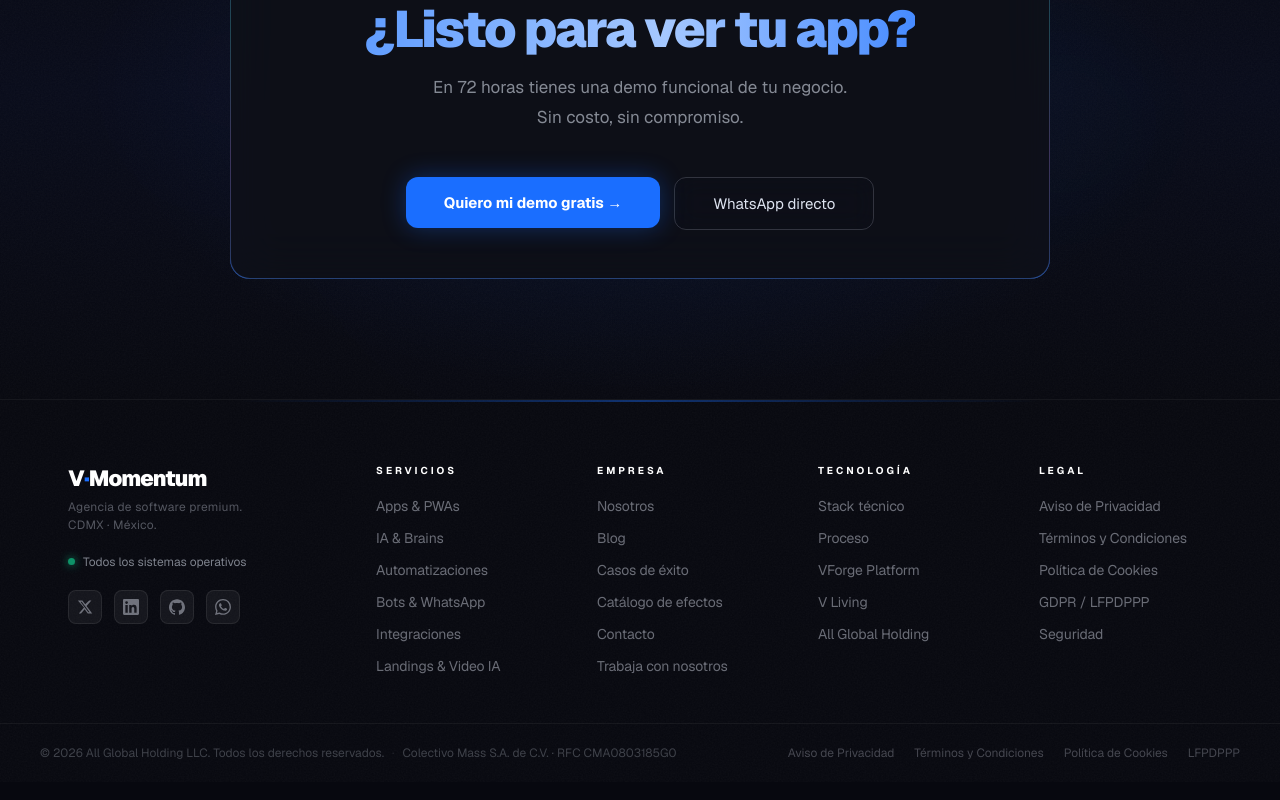
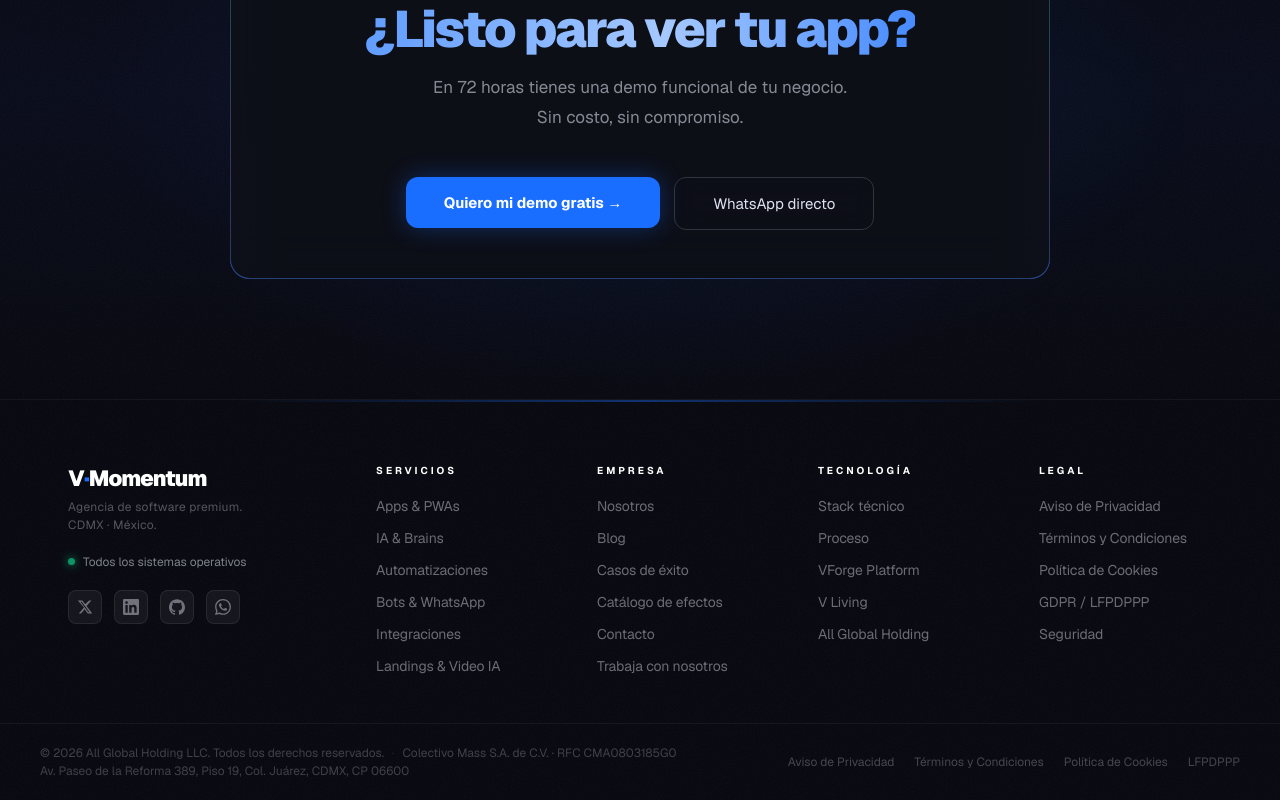
Before and after one commit to turbillon50/vmomentum-site, a Next.js app: page / in a window 1280 px wide. Shown: the part 4000-4800 px from the top of the page. Built offline with nearby package versions, Linux system fonts and the light colour scheme.

Commit message:
feat: add physical address to footer + fix metadataBase URL

```diff
--- a/app/layout.tsx
+++ b/app/layout.tsx
@@ -7,11 +7,11 @@ import Script from "next/script";
 export const metadata: Metadata = {
   title: "V Momentum — SaaS Technology Apps Design",
   description: "La fábrica de software más rápida de México. Apps PWA premium para negocios en 7 días.",
-  metadataBase: new URL("https://vmomentums.info"),
+  metadataBase: new URL("https://vmomentum.site"),
   openGraph: {
     title: "V Momentum",
     description: "Apps PWA premium para negocios mexicanos. De idea a producción en 7 días.",
-    url: "https://vmomentums.info",
+    url: "https://vmomentum.site",
     siteName: "V Momentum",
     type: "website",
   },
--- a/app/page.tsx
+++ b/app/page.tsx
@@ -535,7 +535,7 @@ function Footer(){
           <div style={{fontSize:12,color:"rgba(221,227,240,0.25)",lineHeight:1.5}}>
             © 2026 All Global Holding LLC. Todos los derechos reservados.
             <span style={{margin:"0 8px",opacity:0.4}}>·</span>
-            Colectivo Mass S.A. de C.V. · RFC CMA0803185G0
+            Colectivo Mass S.A. de C.V. · RFC CMA0803185G0<br/>Av. Paseo de la Reforma 389, Piso 19, Col. Juárez, CDMX, CP 06600
           </div>
           <div style={{display:"flex",gap:20,flexWrap:"wrap"}}>
             {[
```
